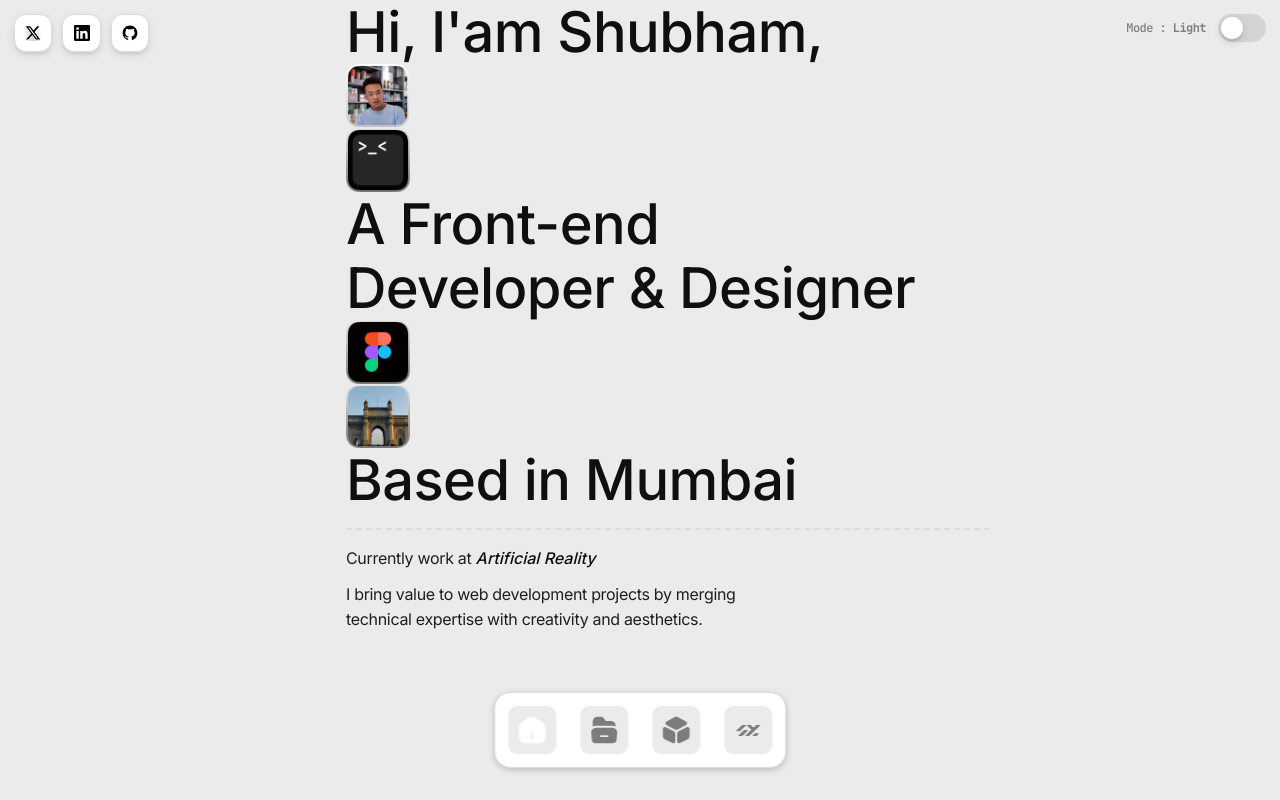
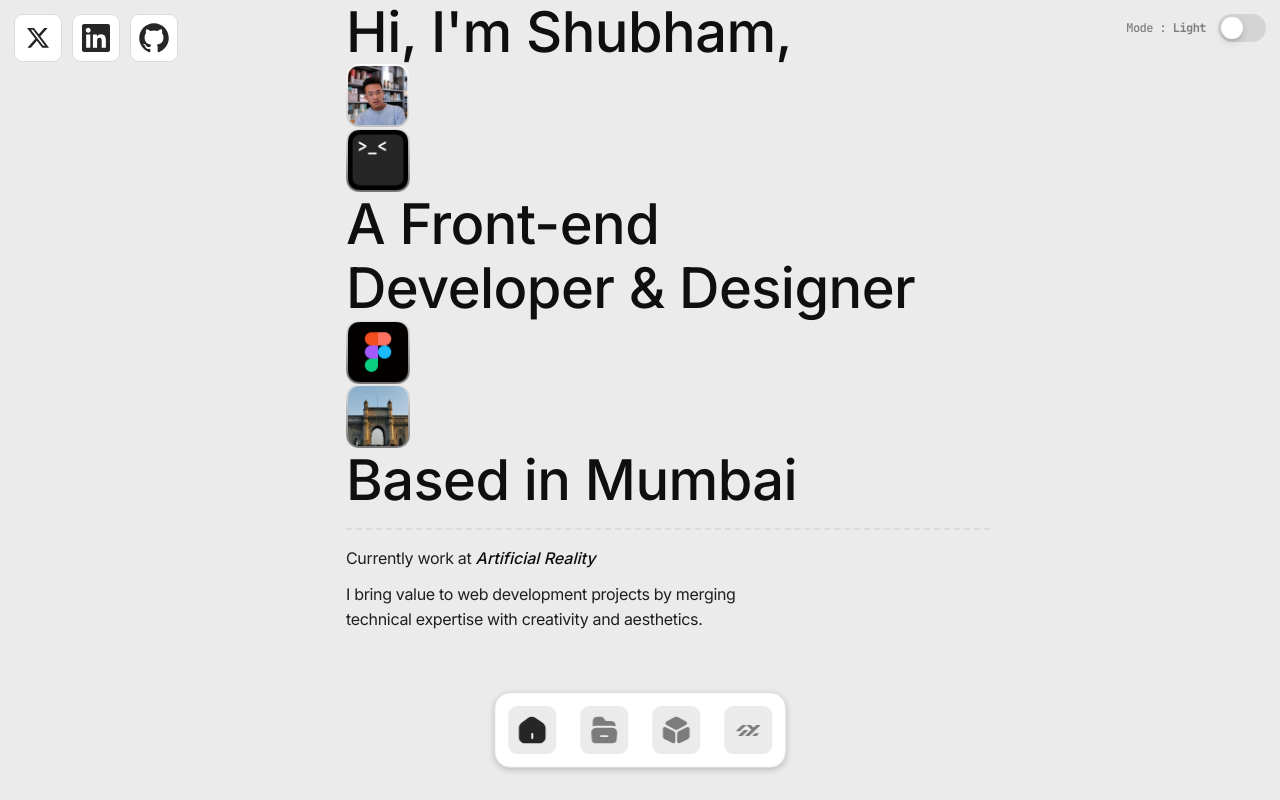
Before and after one commit to Shubham-yelekar/portfolio2024, a React (Vite) app: page / in a window 1280 px wide. Built offline with nearby package versions, Linux system fonts and the light colour scheme.

Commit message:
fixed the darkmod glitches

```diff
--- a/src/App.css
+++ b/src/App.css
@@ -152,7 +152,7 @@ p {
 }
 
 .activeLink svg path {
-  fill: #FFFFFF !important;
+  fill: var(--nav-icon-higlight) !important;
 }
 
 /* .activeLink::before{
@@ -277,23 +277,27 @@ p {
 }
 
 .link-box {
-  display: inline-flex;
-  height: 2.4rem;
-  width: 2.4rem;
-  align-items: center;
+  width: 48px;
+  height: 48px;
+  display: flex;
+  align-items:center ;
   justify-content: center;
-  gap: 0.5rem;
-  flex-shrink: 0;
-  border-radius: 0.75rem;
+  border-radius: 9px;
+
   border: 1px solid var(--border-gray);
-  background:var(--black-white);
+  background:var(--nav-color);
   font-size: 14px;
-  box-shadow: 0px 3px 8px rgba(0, 0, 0, 0.1), 0px 3px 1px rgba(0, 0, 0, 0.04);
+  /* box-shadow: 0px 3px 8px rgba(0, 0, 0, 0.1), 0px 3px 1px rgba(0, 0, 0, 0.04); */
   transition: all 300ms ease-in-out;
 }
+
 .link-box:hover {
-  box-shadow: 0px 8px 8px rgba(0, 0, 0, 0.15), 0px 3px 1px rgba(0, 0, 0, 0.06);
-  background: var(--nav-color);
+  box-shadow: 0px 4px 8px rgba(0, 0, 0, 0.1), 0px 3px 1px rgba(0, 0, 0, 0.02);
+  /* background: var(--nav-highlight); */
+}
+
+.link-box svg path {
+  fill: var(--nav-icon-higlight) !important;
 }
 
 .title-wrapper {
--- a/src/components/SocialLinks.jsx
+++ b/src/components/SocialLinks.jsx
@@ -22,7 +22,7 @@ const navLinkVariant = {
 const SocialLinks = () => {
   return (
     <motion.div className='social-links' variants={textVariants} initial="initial" animate="animate">
-          <motion.a className='link-box' href="#" variants={navLinkVariant} initial="initial" animate="animate">
+          <motion.a className='link-box ' href="#" variants={navLinkVariant} initial="initial" animate="animate">
             <XDotCom/>
             {/* <span>username</span> */}
           </motion.a>
--- a/src/icons/Github.jsx
+++ b/src/icons/Github.jsx
@@ -1,11 +1,23 @@
 import React from 'react'
 import { useTheme } from '../Theme-context'
+import { useEffect, useState } from 'react'
 
 const Github = () => {
   const {theme} = useTheme();
-  const fillColor = theme === 'dark' ? '#ffffff':'#000000';
+    const [fillColor, setFillColor] = useState('');
+
+    const getCssVariableValue = (variable) => {
+        return getComputedStyle(document.documentElement).getPropertyValue(variable);
+    };
+
+    useEffect(() => {
+        const newFillColor = theme === 'dark'
+        ? getCssVariableValue('--all-dark')
+        : getCssVariableValue('--all-dark');
+        setFillColor(newFillColor);
+    }, [theme]);
   return (
-    <svg xmlns="http://www.w3.org/2000/svg" width="16" height="16" viewBox="0 0 16 16" fill="none">
+    <svg xmlns="http://www.w3.org/2000/svg" width="32" height="32" viewBox="0 0 16 16" fill="none">
     <g clipPath="url(#clip0_72_828)">
     <path fillRule="evenodd" clipRule="evenodd" d="M8.00596 0.615356C3.91908 0.615356 0.615234 3.94356 0.615234 8.061C0.615234 11.3523 2.73212 14.1383 5.66881 15.1243C6.03597 15.1985 6.17046 14.9641 6.17046 14.767C6.17046 14.5944 6.15835 14.0027 6.15835 13.3863C4.10243 13.8301 3.67431 12.4987 3.67431 12.4987C3.34391 11.6358 2.85436 11.414 2.85436 11.414C2.18146 10.9579 2.90337 10.9579 2.90337 10.9579C3.6498 11.0072 4.04147 11.7222 4.04147 11.7222C4.70212 12.8562 5.76669 12.5358 6.19496 12.3385C6.25608 11.8577 6.45199 11.5249 6.66001 11.34C5.02026 11.1674 3.29504 10.5264 3.29504 7.66645C3.29504 6.85286 3.58853 6.18722 4.05357 5.66953C3.9802 5.48467 3.72317 4.72024 4.12709 3.69712C4.12709 3.69712 4.75113 3.49985 6.1582 4.4614C6.76062 4.29841 7.38189 4.2155 8.00596 4.21481C8.63 4.21481 9.26614 4.30119 9.85357 4.4614C11.2608 3.49985 11.8848 3.69712 11.8848 3.69712C12.2888 4.72024 12.0316 5.48467 11.9582 5.66953C12.4355 6.18722 12.7169 6.85286 12.7169 7.66645C12.7169 10.5264 10.9917 11.155 9.33966 11.34C9.60894 11.5742 9.84131 12.0179 9.84131 12.7206C9.84131 13.7191 9.82921 14.5204 9.82921 14.7669C9.82921 14.9641 9.96385 15.1985 10.3309 15.1245C13.2675 14.1381 15.3844 11.3523 15.3844 8.061C15.3965 3.94356 12.0806 0.615356 8.00596 0.615356Z" fill={fillColor}/>
     </g>
--- a/src/icons/Linkedin.jsx
+++ b/src/icons/Linkedin.jsx
@@ -1,12 +1,24 @@
 import React from 'react'
 import { useTheme } from '../Theme-context'
+import { useEffect, useState } from 'react';
 
 const Linkedin = () => {
   const {theme} = useTheme();
-  const fillColor = theme === 'dark' ? '#ffffff':'#000000';
+    const [fillColor, setFillColor] = useState('');
+
+    const getCssVariableValue = (variable) => {
+        return getComputedStyle(document.documentElement).getPropertyValue(variable);
+    };
+
+    useEffect(() => {
+        const newFillColor = theme === 'dark'
+        ? getCssVariableValue('--all-dark')
+        : getCssVariableValue('--all-dark');
+        setFillColor(newFillColor);
+    }, [theme]);
 
   return (
-    <svg xmlns="http://www.w3.org/2000/svg" width="16" height="16" viewBox="0 0 16 16" fill="none">
+    <svg xmlns="http://www.w3.org/2000/svg" width="28" height="28" viewBox="0 0 16 16" fill="none">
 <g clipPath="url(#clip0_72_830)">
 <path d="M14.8156 0H1.18125C0.528125 0 0 0.515625 0 1.15313V14.8438C0 15.4813 0.528125 16 1.18125 16H14.8156C15.4688 16 16 15.4813 16 14.8469V1.15313C16 0.515625 15.4688 0 14.8156 0ZM4.74687 13.6344H2.37188V5.99687H4.74687V13.6344ZM3.55938 4.95625C2.79688 4.95625 2.18125 4.34062 2.18125 3.58125C2.18125 2.82188 2.79688 2.20625 3.55938 2.20625C4.31875 2.20625 4.93437 2.82188 4.93437 3.58125C4.93437 4.3375 4.31875 4.95625 3.55938 4.95625ZM13.6344 13.6344H11.2625V9.92188C11.2625 9.0375 11.2469 7.89687 10.0281 7.89687C8.79375 7.89687 8.60625 8.8625 8.60625 9.85938V13.6344H6.2375V5.99687H8.5125V7.04063H8.54375C8.85937 6.44063 9.63438 5.80625 10.7875 5.80625C13.1906 5.80625 13.6344 7.3875 13.6344 9.44375V13.6344V13.6344Z" fill={fillColor}/>
 </g>
--- a/src/icons/XDotCom.jsx
+++ b/src/icons/XDotCom.jsx
@@ -1,14 +1,29 @@
 import React from 'react'
 import { useTheme } from '../Theme-context'
+import { useState, useEffect } from 'react';
 
 const xDotCom = () => {
+
   const {theme} = useTheme();
-  const fillColor = theme === 'dark' ? '#ffffff':'#000000';
+    const [fillColor, setFillColor] = useState('');
+
+    const getCssVariableValue = (variable) => {
+        return getComputedStyle(document.documentElement).getPropertyValue(variable);
+    };
+
+    useEffect(() => {
+        const newFillColor = theme === 'dark'
+        ? getCssVariableValue('--all-dark')
+        : getCssVariableValue('--all-dark');
+        setFillColor(newFillColor);
+
+    }, [theme]);
+
 
   return (
-    <svg xmlns="http://www.w3.org/2000/svg" width="16" height="16" viewBox="0 0 16 16" fill="none">
+    <svg xmlns="http://www.w3.org/2000/svg" width="24" height="24" viewBox="0 0 16 16" fill="none">
     <g clipPath="url(#clip0_72_461)">
-    <g filter="url(#filter0_d_72_461)">
+    <g>
     <path d="M12.2178 1.26929H14.4668L9.55347 6.88495L15.3337 14.5266H10.8078L7.26302 9.89198L3.20696 14.5266H0.956613L6.21195 8.52002L0.666992 1.26929H5.30773L8.51192 5.50551L12.2178 1.26929ZM11.4285 13.1805H12.6747L4.63059 2.54471H3.2933L11.4285 13.1805Z" fill={fillColor}/>
     </g>
     </g>
--- a/src/pages/Home.jsx
+++ b/src/pages/Home.jsx
@@ -5,14 +5,13 @@ import Aurora from '../components/Aurora'
 import textVariants from '../static/textVariants'
 import childVariants from '../static/childVariants'
 
-
 const Home = () => {
   return (
     <div className='h-[100vh] flex justify-center items-center'>
       <motion.div  variants={textVariants} initial='initial' animate='animate' className='hero-wrapper'>
 
         <motion.div variants={childVariants} className='flex gap-3'>
-          <h1>Hi, I'am Shubham,</h1>
+          <h1>Hi, I'm Shubham,</h1>
           <div className='profile-img'></div>
         </motion.div>
         <motion.div variants={childVariants}  className='flex gap-3'>
@@ -33,6 +32,7 @@ const Home = () => {
 
 
       </motion.div>
+
       {/* <Aurora/> */}
     </div>
   )
```
